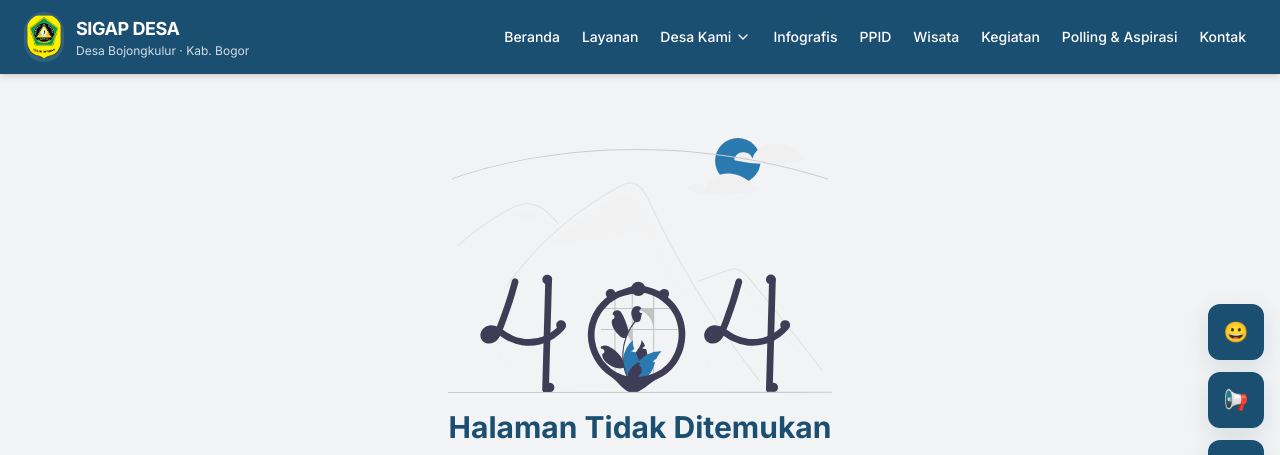
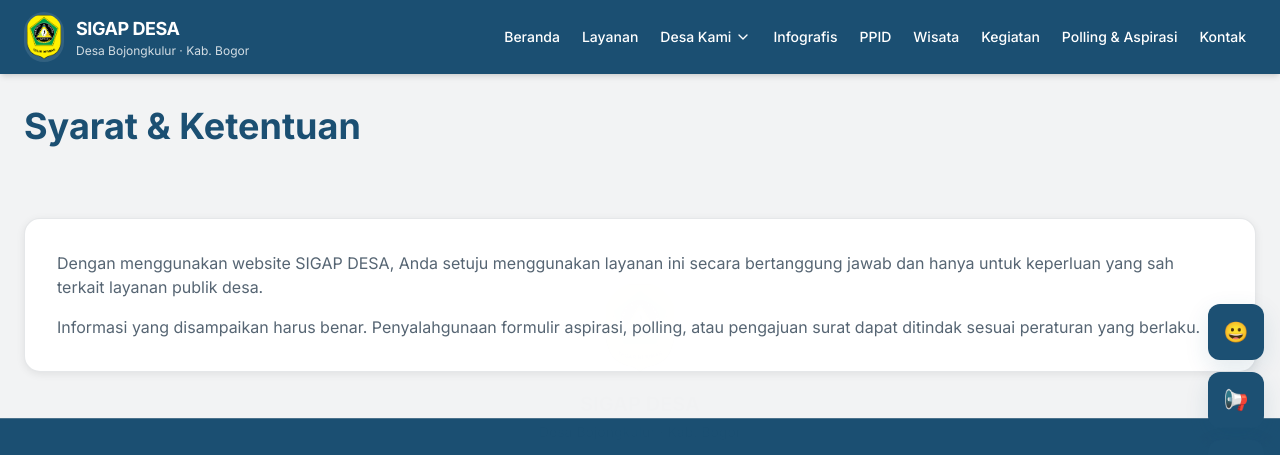
Before and after one commit to inspiralabs/teras-desa-app, a Next.js app: page /syarat-ketentuan in a window 1280 px wide. Before the commit this address had no page. Shown: the top 455 px of the page. Built offline with nearby package versions, Linux system fonts and the light colour scheme.

Commit message:
Add Kebijakan Privasi and Syarat & Ketentuan pages with content and layout components for privacy policy and terms of service.

```diff
--- /dev/null
+++ b/src/app/kebijakan-privasi/page.tsx
@@ -0,0 +1,26 @@
+import { PageContentBoundary } from "@/components/layout/PageContentBoundary";
+import { PageHero } from "@/components/layout/PageHero";
+import { SectionShell, SectionCard } from "@/components/ui/SectionShell";
+
+export const metadata = { title: "Kebijakan Privasi" };
+
+export default function KebijakanPrivasiPage() {
+  return (
+    <PageContentBoundary>
+      <PageHero title="Kebijakan Privasi" />
+      <SectionShell className="pt-0">
+        <SectionCard className="prose prose-sm max-w-none text-dark-gray">
+          <p>
+            Pemerintah Desa Bojongkulur berkomitmen melindungi data pribadi warga
+            yang disampaikan melalui SIGAP DESA. NIK, nomor telepon, dan data
+            sensitif lainnya dienkripsi dan tidak dipublikasikan.
+          </p>
+          <p className="mt-4">
+            Data hanya digunakan untuk keperluan pelayanan administrasi, aspirasi,
+            dan komunikasi resmi dari pemerintah desa.
+          </p>
+        </SectionCard>
+      </SectionShell>
+    </PageContentBoundary>
+  );
+}
--- /dev/null
+++ b/src/app/syarat-ketentuan/page.tsx
@@ -0,0 +1,27 @@
+import { PageContentBoundary } from "@/components/layout/PageContentBoundary";
+import { PageHero } from "@/components/layout/PageHero";
+import { SectionShell, SectionCard } from "@/components/ui/SectionShell";
+
+export const metadata = { title: "Syarat & Ketentuan" };
+
+export default function SyaratKetentuanPage() {
+  return (
+    <PageContentBoundary>
+      <PageHero title="Syarat & Ketentuan" />
+      <SectionShell className="pt-0">
+        <SectionCard className="prose prose-sm max-w-none text-dark-gray">
+          <p>
+            Dengan menggunakan website SIGAP DESA, Anda setuju menggunakan layanan
+            ini secara bertanggung jawab dan hanya untuk keperluan yang sah
+            terkait layanan publik desa.
+          </p>
+          <p className="mt-4">
+            Informasi yang disampaikan harus benar. Penyalahgunaan formulir
+            aspirasi, polling, atau pengajuan surat dapat ditindak sesuai
+            peraturan yang berlaku.
+          </p>
+        </SectionCard>
+      </SectionShell>
+    </PageContentBoundary>
+  );
+}
```
